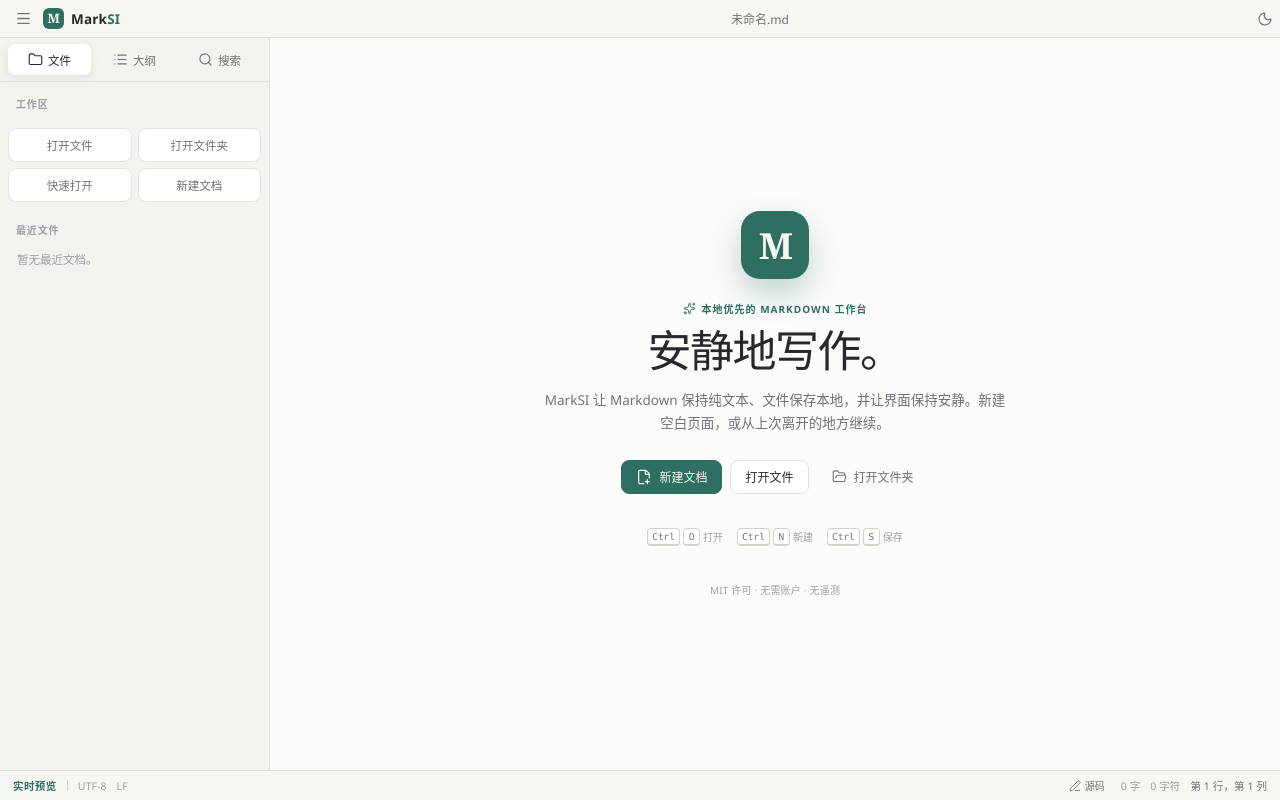
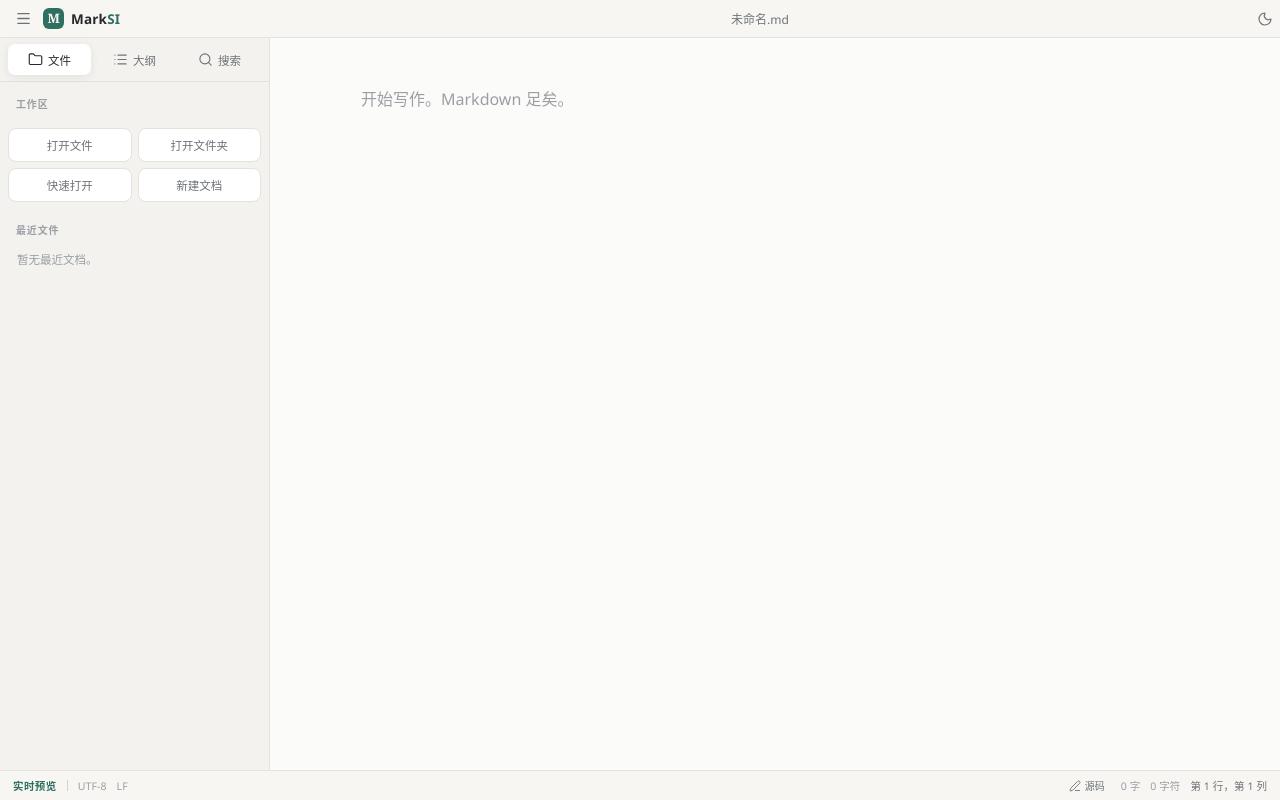
Before and after one commit to fuzhengqu/marksi, a React (Vite) app: page / in a window 1280 px wide. Built offline with nearby package versions, Linux system fonts and the light colour scheme.

Commit message:
feat: open directly into the editor

```diff
--- a/src/App.tsx
+++ b/src/App.tsx
@@ -8,7 +8,7 @@
 import { StatusBar } from "./components/StatusBar";
 import { TitleBar } from "./components/TitleBar";
 import { Toast } from "./components/Toast";
-import { Welcome } from "./components/Welcome";
+
 import {
   dispatchEditorCommand,
   dispatchEditorImageResize,
@@ -78,7 +78,6 @@
 export default function App() {
   const t = useT();
   const doc = useAppStore((state) => state.doc);
-  const recent = useAppStore((state) => state.recent);
   const sidebarOpen = useAppStore((state) => state.sidebarOpen);
   const theme = useAppStore((state) => state.theme);
   const viewMode = useAppStore((state) => state.viewMode);
@@ -87,16 +86,7 @@
   const workspacePath = useAppStore((state) => state.workspace?.path ?? null);
   const [draftToRecover, setDraftToRecover] =
     useState<DocumentDraft | null>(() => loadDraft());
-  const [showWelcome, setShowWelcome] = useState(
-    () => !useAppStore.getState().doc.path && !useAppStore.getState().doc.content,
-  );
   const savingRef = useRef(false);
-
-  useEffect(() => {
-    if (doc.path || doc.content.trim()) {
-      setShowWelcome(false);
-    }
-  }, [doc.content, doc.path]);
 
   useEffect(() => {
     document.documentElement.lang = settings.language;
@@ -183,7 +173,6 @@
     if (!(await confirmDiscard())) {
       return;
     }
-    setShowWelcome(false);
     useAppStore.getState().newDocument();
     useAppStore.getState().showToast(tNow("New blank document created."), "success");
     window.requestAnimationFrame(() => {
@@ -1107,8 +1096,6 @@
     };
   }, [handleInsertImagePath, handleOpenPath]);
 
-  const isEmpty = !doc.path && doc.content.trim().length === 0;
-
   useEffect(() => {
     if (!import.meta.env.DEV) {
       return;
@@ -1211,15 +1198,6 @@
               />
             </Suspense>
           ) : null}
-          {isEmpty && showWelcome ? (
-            <Welcome
-              recent={recent}
-              onNew={handleNew}
-              onOpen={() => void handleOpen()}
-              onOpenFolder={() => void handleOpenFolder()}
-              onOpenRecent={(path) => void handleOpenPath(path)}
-            />
-          ) : null}
           {doc.loading ? (
             <div className="loading-veil" aria-live="polite">
               <span>{t("Opening document…")}</span>
--- a/src/components/Welcome.tsx
+++ /dev/null
@@ -1,77 +0,0 @@
-import { ArrowUpRight, FilePlus2, FolderOpen, Sparkles } from "lucide-react";
-import { useT } from "../i18n";
-import type { RecentFile } from "../types";
-
-interface WelcomeProps {
-  recent: RecentFile[];
-  onNew: () => void;
-  onOpen: () => void;
-  onOpenFolder: () => void;
-  onOpenRecent: (path: string) => void;
-}
-
-export function Welcome({ recent, onNew, onOpen, onOpenFolder, onOpenRecent }: WelcomeProps) {
-  const t = useT();
-  return (
-    <section className="welcome" aria-label={t("Welcome to MarkSI")}>
-      <div className="welcome-inner">
-        <div className="welcome-mark" aria-hidden="true">
-          M
-        </div>
-        <div className="welcome-eyebrow">
-          <Sparkles size={13} strokeWidth={1.8} />
-          <span>{t("Local-first Markdown studio")}</span>
-        </div>
-        <h1>{t("Write in the quiet.")}</h1>
-        <p className="welcome-lede">
-          {t(
-            "MarkSI keeps your Markdown plain, your files local, and the interface out of the way. Start with a blank page or pick up where you left off.",
-          )}
-        </p>
-
-        <div className="welcome-actions">
-          <button className="button button-primary" onClick={onNew}>
-            <FilePlus2 size={16} strokeWidth={1.8} />
-            {t("New document")}
-          </button>
-          <button className="button" onClick={onOpen}>
-            {t("Open file")}
-          </button>
-          <button className="button button-quiet" onClick={onOpenFolder}>
-            <FolderOpen size={15} strokeWidth={1.8} />
-            {t("Open folder")}
-          </button>
-        </div>
-
-        {recent.length > 0 ? (
-          <div className="welcome-recent">
-            <div className="welcome-recent-heading">{t("Recent")}</div>
-            <div className="welcome-recent-list">
-              {recent.slice(0, 4).map((item) => (
-                <button
-                  key={item.path}
-                  className="welcome-recent-item"
-                  onClick={() => onOpenRecent(item.path)}
-                  title={item.path}
-                >
-                  <span className="welcome-recent-name">{item.name}</span>
-                  <ArrowUpRight size={13} strokeWidth={1.8} />
-                </button>
-              ))}
-            </div>
-          </div>
-        ) : null}
-
-        <div className="welcome-hints">
-          <span><kbd>Ctrl</kbd><kbd>O</kbd> {t("open")}</span>
-          <span><kbd>Ctrl</kbd><kbd>N</kbd> {t("new")}</span>
-          <span><kbd>Ctrl</kbd><kbd>S</kbd> {t("save")}</span>
-        </div>
-
-        <div className="welcome-foot">
-          {t("MIT licensed · no account · no telemetry")}
-        </div>
-      </div>
-    </section>
-  );
-}
--- a/src/i18n.ts
+++ b/src/i18n.ts
@@ -64,20 +64,8 @@
     "搜索已打开文件夹中的所有 Markdown 和文本文件。",
   "Search the current document. Use Ctrl+Shift+F to search the whole folder.":
     "搜索当前文档。使用 Ctrl+Shift+F 搜索整个文件夹。",
-  "Welcome to MarkSI": "欢迎使用 MarkSI",
-  "Local-first Markdown": "本地优先的 Markdown",
-  "Local-first Markdown studio": "本地优先的 Markdown 工作台",
-  "Write in Markdown. Keep it yours.": "用 Markdown 写作，内容始终属于你。",
-  "Write in the quiet.": "安静地写作。",
-  "MIT licensed · no account · no telemetry":
-    "MIT 许可 · 无需账户 · 无遥测",
-  "MarkSI keeps your Markdown plain, your files local, and the interface out of the way. Start with a blank page or pick up where you left off.":
-    "MarkSI 让 Markdown 保持纯文本、文件保存本地，并让界面保持安静。新建空白页面，或从上次离开的地方继续。",
   "New document": "新建文档",
-  Recent: "最近",
   "open": "打开",
-  "new": "新建",
-  "save": "保存",
   "Read only": "只读",
   "Read-only mode (Ctrl Alt R)": "只读模式 (Ctrl Alt R)",
   "Document encoding": "文档编码",
--- a/src/styles/app.css
+++ b/src/styles/app.css
@@ -1586,86 +1586,6 @@
   transition: transform 160ms ease;
 }
 
-/* ------------------------------------------------------------------ */
-/* Welcome                                                            */
-/* ------------------------------------------------------------------ */
-
-.welcome {
-  position: absolute;
-  inset: 0;
-  z-index: 3;
-  display: grid;
-  place-items: center;
-  overflow: auto;
-  padding: 40px 28px;
-  background: var(--bg);
-  pointer-events: none;
-}
-
-.welcome-inner {
-  display: flex;
-  flex-direction: column;
-  align-items: center;
-  width: min(560px, 100%);
-  text-align: center;
-  pointer-events: auto;
-}
-
-.welcome-mark {
-  display: grid;
-  place-items: center;
-  width: 68px;
-  height: 68px;
-  margin-bottom: 22px;
-  border-radius: 19px;
-  background: var(--accent);
-  box-shadow: 0 14px 30px color-mix(in srgb, var(--accent) 28%, transparent);
-  color: #f9f7f1;
-  font-family: Georgia, "Times New Roman", serif;
-  font-size: 36px;
-  font-weight: 700;
-  letter-spacing: -0.05em;
-}
-
-.welcome-eyebrow {
-  display: flex;
-  align-items: center;
-  gap: 6px;
-  margin-bottom: 10px;
-  color: var(--accent);
-  font-size: 10px;
-  font-weight: 650;
-  letter-spacing: 0.1em;
-  text-transform: uppercase;
-}
-
-.welcome h1 {
-  margin: 0;
-  color: var(--fg);
-  font-family: Georgia, "Times New Roman", serif;
-  font-size: clamp(32px, 4vw, 44px);
-  font-weight: 500;
-  letter-spacing: -0.035em;
-  line-height: 1.12;
-}
-
-.welcome-lede {
-  max-width: 470px;
-  margin: 14px 0 0;
-  color: var(--fg-muted);
-  font-size: 13.5px;
-  line-height: 1.65;
-}
-
-.welcome-actions {
-  display: flex;
-  flex-wrap: wrap;
-  align-items: center;
-  justify-content: center;
-  gap: 8px;
-  margin-top: 26px;
-}
-
 .button {
   display: inline-flex;
   align-items: center;
@@ -1712,74 +1632,6 @@
   border-color: var(--border);
   background: var(--bg-elevated);
   color: var(--fg);
-}
-
-.welcome-recent {
-  width: min(390px, 100%);
-  margin-top: 32px;
-}
-
-.welcome-recent-heading {
-  margin-bottom: 7px;
-  color: var(--fg-faint);
-  font-size: 9.5px;
-  font-weight: 650;
-  letter-spacing: 0.11em;
-  text-transform: uppercase;
-}
-
-.welcome-recent-list {
-  display: flex;
-  flex-direction: column;
-  gap: 2px;
-}
-
-.welcome-recent-item {
-  display: flex;
-  align-items: center;
-  justify-content: space-between;
-  gap: 12px;
-  width: 100%;
-  padding: 7px 9px;
-  border-radius: 6px;
-  color: var(--fg-muted);
-  font-size: 12px;
-  text-align: left;
-  transition: background var(--transition), color var(--transition);
-}
-
-.welcome-recent-item:hover {
-  background: var(--hover);
-  color: var(--fg);
-}
-
-.welcome-recent-name {
-  overflow: hidden;
-  text-overflow: ellipsis;
-  white-space: nowrap;
-}
-
-.welcome-hints {
-  display: flex;
-  flex-wrap: wrap;
-  justify-content: center;
-  gap: 14px;
-  margin-top: 34px;
-  color: var(--fg-faint);
-  font-size: 10px;
-}
-
-.welcome-hints span {
-  display: flex;
-  align-items: center;
-  gap: 3px;
-}
-
-.welcome-foot {
-  margin-top: 36px;
-  color: var(--fg-faint);
-  font-size: 10px;
-  letter-spacing: 0.02em;
 }
 
 .loading-veil {
@@ -2874,10 +2726,6 @@
     padding-left: var(--sidebar-width);
   }
 
-  .welcome-lede {
-    font-size: 12.5px;
-  }
-
   .status-left > span:nth-child(n + 3),
   .status-right > span:not(.status-cursor) {
     display: none;
@@ -2914,7 +2762,6 @@
   .titlebar,
   .sidebar,
   .statusbar,
-  .welcome,
   .loading-veil,
   .menu-scrim,
   .menu-panel,
```
Also changed, not shown: scripts/e2e.mjs (+12 -4 lines), scripts/publication-audit.mjs (+9 -1 lines), 4 other files (tests, documents, lock files or other folders).
